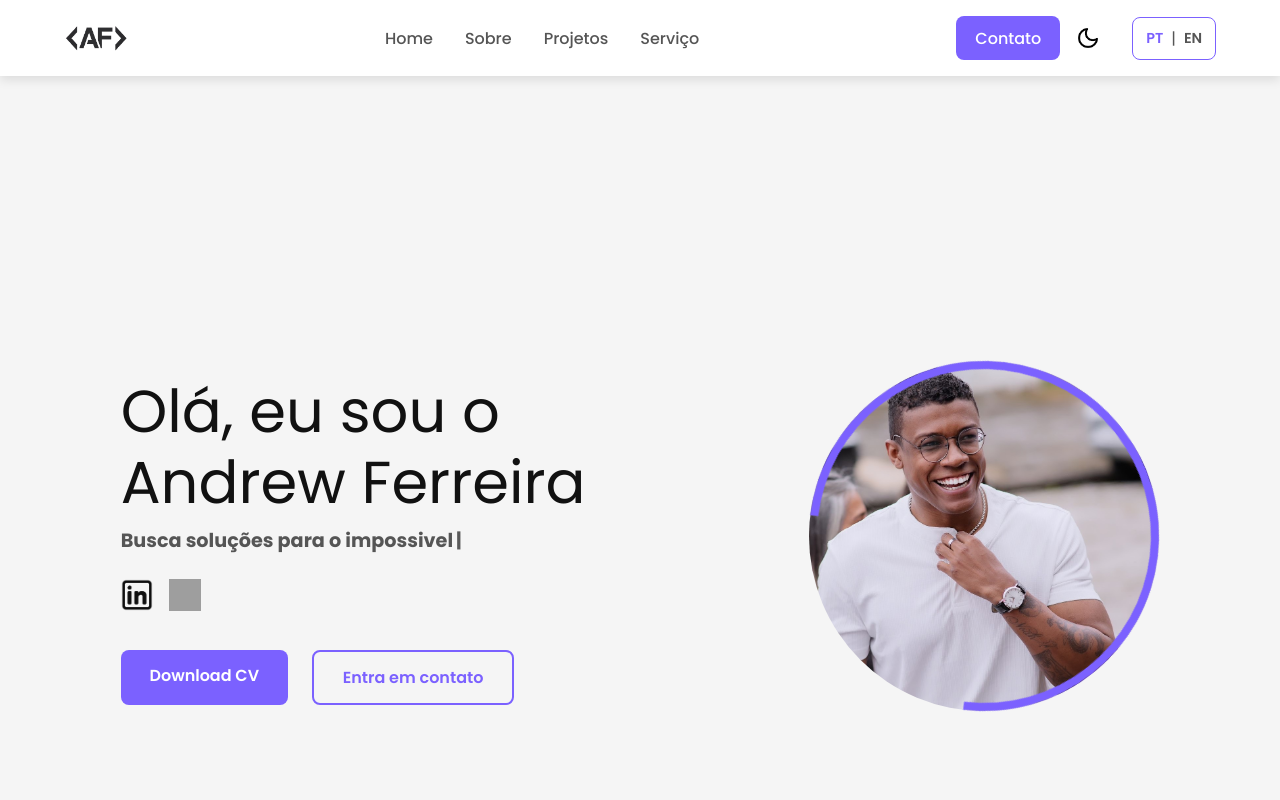
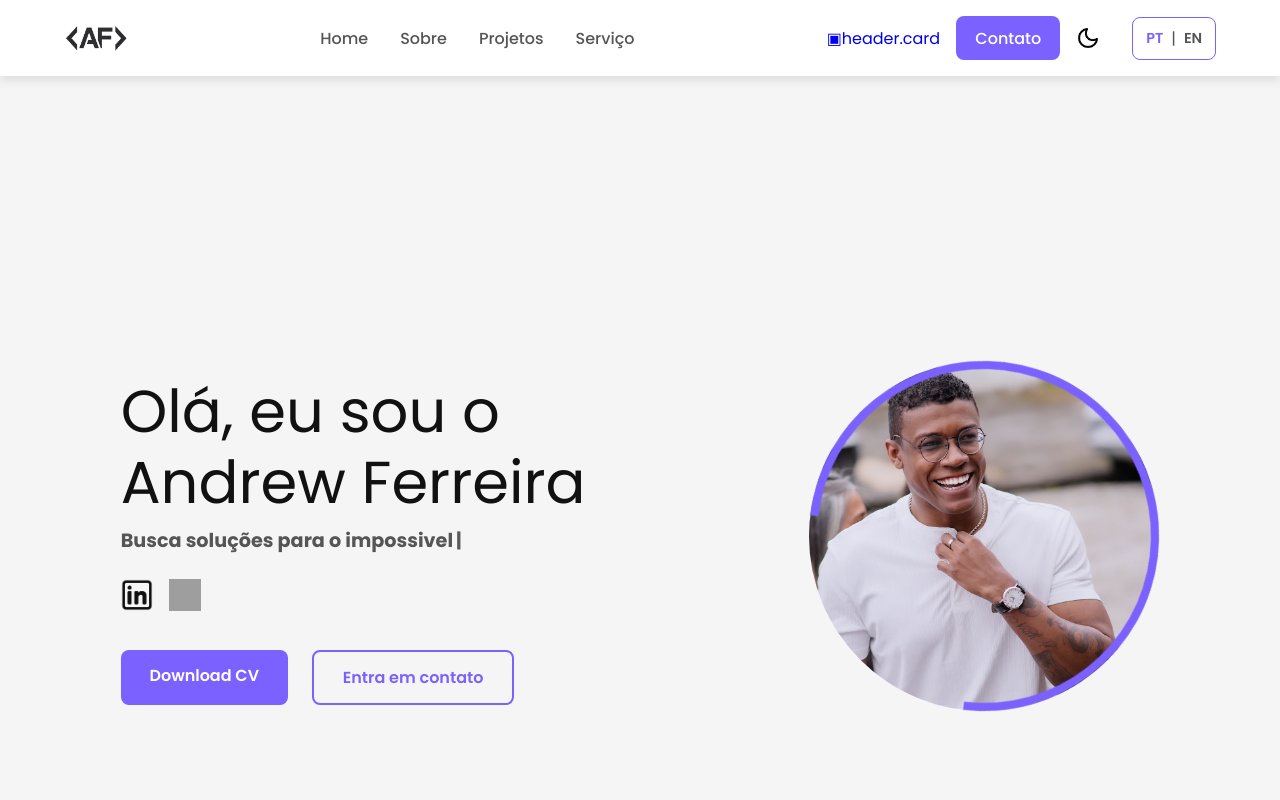
Before and after one commit to AndrewBlack21/Portfolio, a React (Vite) app: page / in a window 1280 px wide. Shown: the top 800 px of the page. Built offline with nearby package versions, Linux system fonts and the light colour scheme; grey boxes are pictures that could not be loaded.

Commit message:
feat: add digital card switcher

```diff
--- a/src/assets/components/header/Header.jsx
+++ b/src/assets/components/header/Header.jsx
@@ -3,15 +3,13 @@ import styles from "./Header.module.css";
 import sunIcon from "/imagens/sun.png";
 import moonIcon from "/imagens/moon.png";
 import AF from "/imagens/AF.png";
-// Menu Hamburgue
 import HamburgueIcon from "./HamburgueIcon";
 import CloseIcon from "./CloseIcon";
-
-import { useTranslation } from "react-i18next"; // 1. Importe o hook
+import { useTranslation } from "react-i18next";
 
 const Header = ({ theme, toggleTheme }) => {
   const [isMenuOpen, setIsMenuOpen] = useState(false);
-  const { t, i18n } = useTranslation(); // 2. Use o hook
+  const { t, i18n } = useTranslation();
 
   const changeLanguage = (language) => {
     i18n.changeLanguage(language);
@@ -36,6 +34,7 @@ const Header = ({ theme, toggleTheme }) => {
           <img src={AF} className={styles.logoimg} alt="" />
         </a>
       </div>
+
       <nav
         className={`${styles.navbar} ${isMenuOpen ? styles.navbarOpen : ""}`}
       >
@@ -62,10 +61,24 @@ const Header = ({ theme, toggleTheme }) => {
           </li>
         </ul>
       </nav>
+
       <div className={styles.actions}>
-        <a href="https://wa.me/5513981142641" className={styles.contactButton}>
+        <a
+          href="#cartao"
+          className={styles.cardModeButton}
+          onClick={() => setIsMenuOpen(false)}
+        >
+          <span aria-hidden="true">▣</span>
+          {t("header.card")}
+        </a>
+
+        <a
+          href="https://wa.me/5513981142641"
+          className={styles.contactButton}
+        >
           {t("header.contact")}
         </a>
+
         <button onClick={toggleTheme} className={styles.themeToggleButton}>
           <img
             src={theme === "light" ? moonIcon : sunIcon}
```
